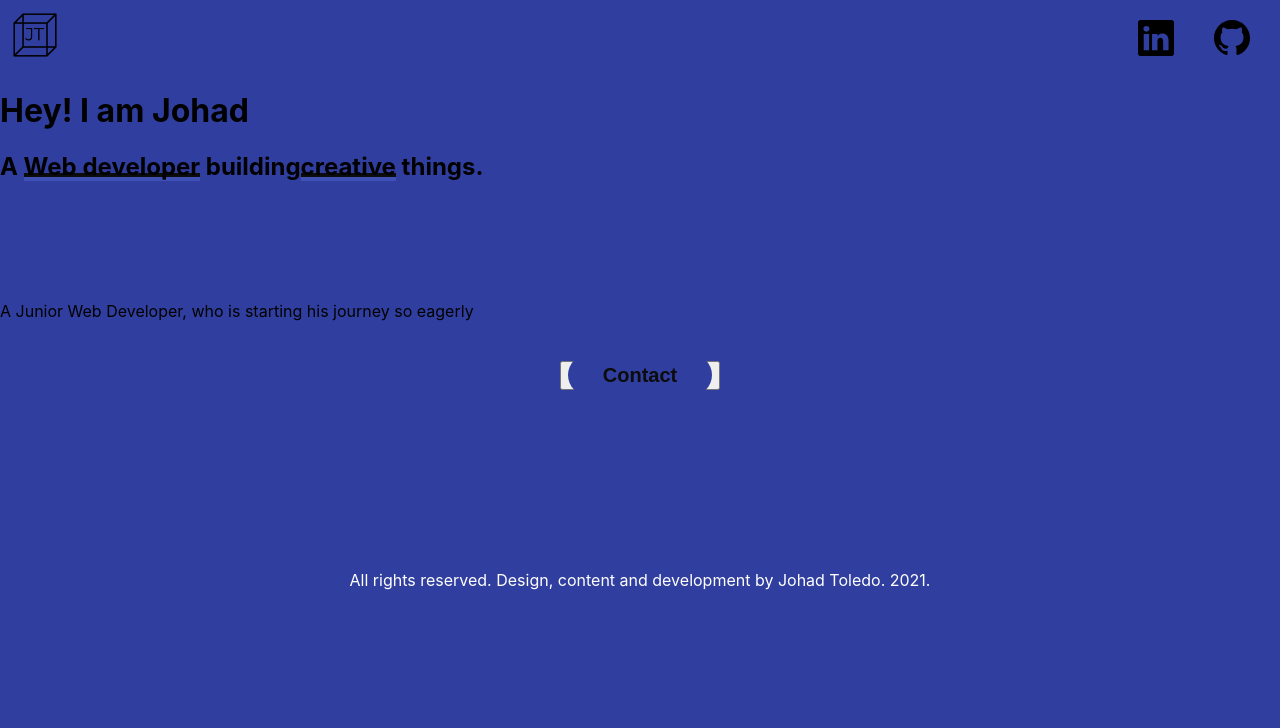
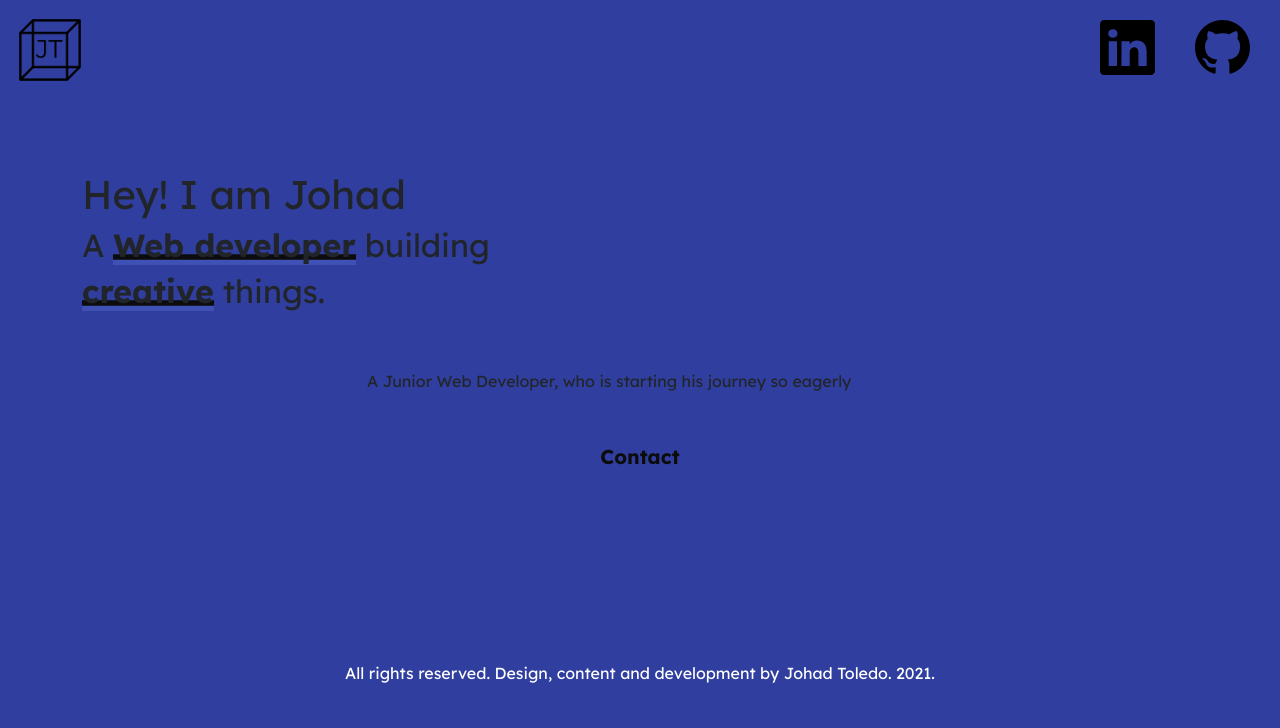
Before and after one commit to JohadToledo/MyPortfolio, a React app in the folder portfolio/: page / in a window 1280 px wide. Built offline with nearby package versions, Linux system fonts and the light colour scheme.

Commit message:
Add some style to hero section

```diff
--- a/portfolio/public/index.html
+++ b/portfolio/public/index.html
@@ -9,7 +9,11 @@
       name="description"
       content="Web site created using create-react-app"
     />
+    <link href="https://cdn.jsdelivr.net/npm/bootstrap@5.1.3/dist/css/bootstrap.min.css" rel="stylesheet" integrity="sha384-1BmE4kWBq78iYhFldvKuhfTAU6auU8tT94WrHftjDbrCEXSU1oBoqyl2QvZ6jIW3" crossorigin="anonymous">
     <link rel="apple-touch-icon" href="%PUBLIC_URL%/logo192.png" />
+    <link rel="preconnect" href="https://fonts.googleapis.com">
+    <link rel="preconnect" href="https://fonts.gstatic.com" crossorigin>
+    <link href="https://fonts.googleapis.com/css2?family=Lexend+Deca:wght@400;700&display=swap" rel="stylesheet">
     <!--
       manifest.json provides metadata used when your web app is installed on a
       user's mobile device or desktop. See https://developers.google.com/web/fundamentals/web-app-manifest/
--- a/portfolio/src/assets/css/style.css
+++ b/portfolio/src/assets/css/style.css
@@ -1,5 +1,6 @@
 body {
   background: #303f9f;
+  font-family: 'Lexend Deca', sans-serif;
 }
 .header {
   height: 70px;
@@ -8,14 +9,24 @@ body {
   color: #0c0c0c;
 }
 .logoHeader {
-  width: 36px;
+  width: 75px;
   padding: 10px;
   margin-top: 10px;
   margin-right: 20px;
 }
 
 .jtlogo {
-  width: 70px;
+  width: 100px;
+}
+
+.space50{
+    margin-top: 50px;
+    margin-bottom: 50px;
+}
+
+.space100{
+    margin-top: 100px;
+    margin-bottom: 100px;
 }
 
 .header_log {
@@ -38,10 +49,6 @@ body {
 }
 .center {
   text-align: center;
-}
-.space {
-  padding-top: 100px;
-  padding-bottom: 100px;
 }
 .mediumspace {
   padding-top: 40px;
--- a/portfolio/src/container/Home.js
+++ b/portfolio/src/container/Home.js
@@ -1,25 +1,34 @@
-import React from 'react'
+import React from "react";
 import "../assets/css/style.css";
-
 
 export default function Home() {
   return (
+    <section className='content hero space100'>
       <div className="container">
-        <div className="row">
+        <div className="row space50">
           <div className="col-md-8">
             <h1>Hey! I am Johad</h1>
             <h2>
               A <b className="underline">Web developer</b> building
-                    <b className="underline">creative</b> things.
             </h2>
           </div>
+          <div className="col-md-8">
+              <h2><b className="underline">creative</b> things.</h2>
           </div>
-        <div className="row space ">
-            <div className="col-md-6 offset-md-3">A Junior Web Developer, who is starting his journey so eagerly</div>
+        </div>
+        <div className="row">
+          <div className="col-md-6 offset-md-3">
+            A Junior Web Developer, who is starting his journey so eagerly
+          </div>
           <div className="button center mediumspace">
-                <button type="" className="btn btn-lg"><a href="contact.html"><strong>Contact</strong></a></button>
+            <button type="" className="btn btn-lg">
+              <a href="contact.html">
+                <strong>Contact</strong>
+              </a>
+            </button>
           </div>
         </div>
       </div>
-  )
+    </section>
+  );
 }
```
Also changed, not shown: portfolio/src/assets/css/Header.css (added). Lines whose indentation alone changed are shown as unchanged.
